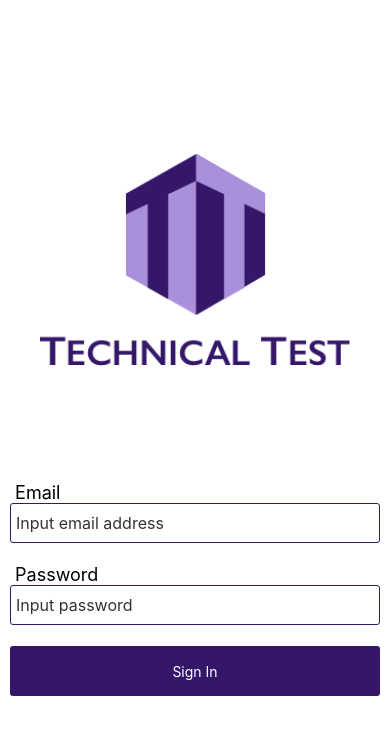
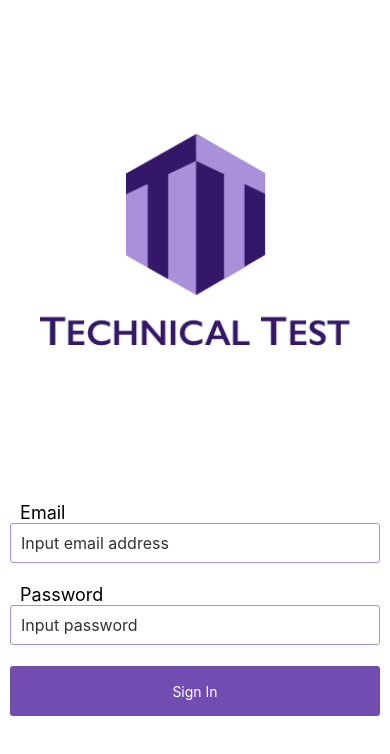
Before and after one commit to maharleeeka/login-app, a React Native app: screen / in a window 390 px wide. Shown: the top 754 px of the page. Built offline with nearby package versions, Linux system fonts and the light colour scheme.

Commit message:
fix styling

```diff
--- a/App.js
+++ b/App.js
@@ -86,10 +86,10 @@ export default class App extends React.Component {
     if (this.checkInputFieldEmail()) {
         if (!(this.checkEmailValidity())) {
             error_list.email_error = 'not correct format for email address';
-            //this.handleBtnStatusChange();
+            this.handleBtnStatusChange();
         } else {
             error_list.email_error = '';
-            //this.handleBtnStatusChange();
+            this.handleBtnStatusChange();
         }
     } else {
         error_list.email_error = 'field is empty';
@@ -101,11 +101,11 @@ export default class App extends React.Component {
     const error_list = this.state.error_messages;
     if (this.checkInputFieldPassword()) {
         if (!(this.checkPasswordValidity())) {
-            error_list.password_error = 'please use 6 - 12 characters';
-            //this.handleBtnStatusChange();
+            error_list.password_error = 'please use at least 6 - 12 characters';
+            this.handleBtnStatusChange();
         } else {
             error_list.password_error = '';
-            //this.handleBtnStatusChange();
+            this.handleBtnStatusChange();
         }
     } else {
         error_list.password_error = 'field is empty';
@@ -169,6 +169,7 @@ export default class App extends React.Component {
                     value={this.state.email}
                     onChangeText={(email) => {this.onChangeEmail(email)}}
                     onEndEditing={this.onEndEmailEditing}
+                    autoCapitalize="none"
                     underlineColorAndroid='rgba(0,0,0,0)'
                   />
                   <Text style={styles.errorTextStyle}> {this.state.error_messages.email_error} </Text>
@@ -213,6 +214,7 @@ const styles = StyleSheet.create({
   formContainer: {
     width: '100%',
     padding: 10,
+    paddingTop: 50
   },
   logoContainer: {
     paddingTop: 40,
@@ -224,16 +226,17 @@ const styles = StyleSheet.create({
     height: '100%'
   },
   label: {
-    fontSize: 18
+    fontSize: 18,
+    paddingHorizontal: 5
   },
   inputStyle: {
       color: '#333',
       fontSize: 16,
       height: 40,
       borderWidth: 1,
-      borderColor: '#341769',
+      borderColor: '#aa8fdb',
       borderRadius: 3,
-      padding: 5
+      padding: 10
   },
   errorTextStyle: {
     color: 'red',
@@ -246,7 +249,7 @@ const styles = StyleSheet.create({
       justifyContent: 'center',
       alignItems: 'center',
       height: 50,
-      backgroundColor: '#341769',
+      backgroundColor: '#714db2',
       borderRadius: 3
   },
   btnStyleDisabled: {
```
